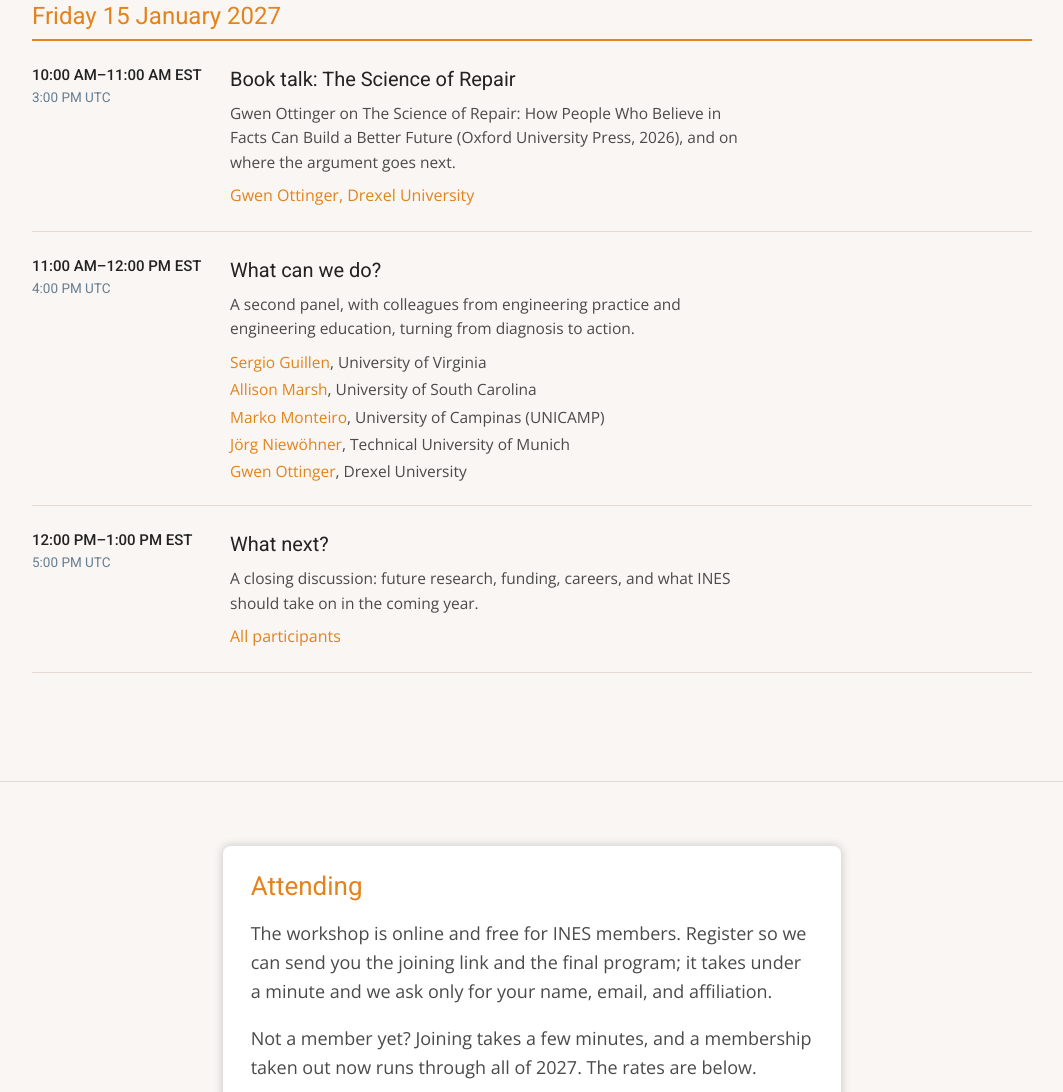
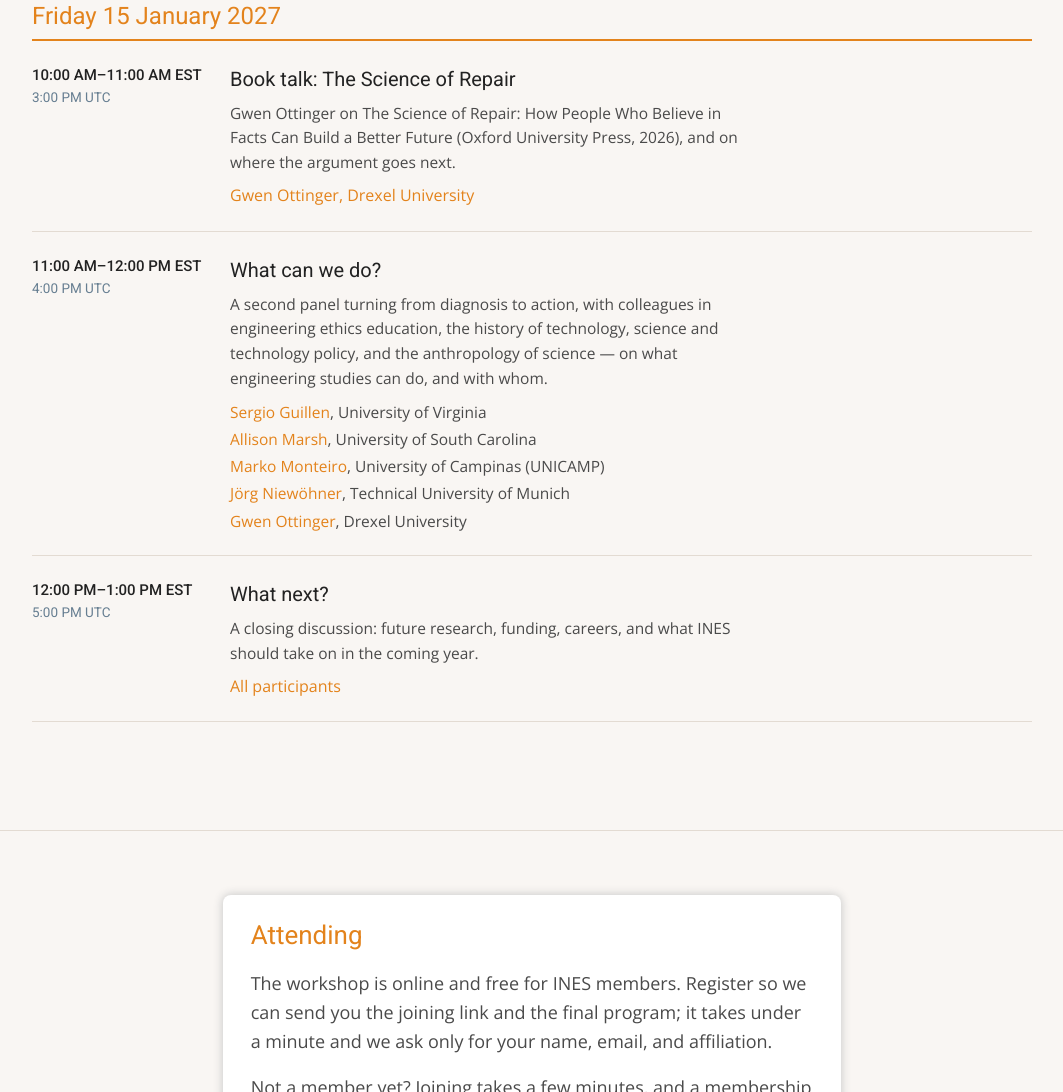
Before and after one commit to rhearty1/ines-workshop-2027, a plain HTML site: page index.html in a window 1280 px wide. Shown: the part 2395-3487 px from the top of the page, without its empty margins (108-1171 px from the left). Drawn offline with nearby package versions, Linux system fonts and the light colour scheme.

Commit message:
Session 5: describe the panel we actually assembled
The blurb still promised "colleagues from engineering practice and
engineering education," which was the plan when an IEEE contact was
still possible. It now names the disciplines on the panel: engineering
ethics education (Guillen teaches it and co-directs the Online Ethics
Center), the history of technology (Marsh), science and technology
policy (Monteiro chairs DPCT at UNICAMP), and the anthropology of
science (Niewohner).

All five affiliations verified against institutional pages. Left at
institution level on purpose: four of the five would otherwise read
"Science, Technology and Society" in some form, which makes the list
look monotonous and hides the range the blurb is pointing at.

Co-Authored-By: Claude Opus 5 <noreply@anthropic.com>
Claude-Session: https://claude.ai/code/session_019UqRDaLk933fg4EMiPqAqv

```diff
--- a/index.html
+++ b/index.html
@@ -529,7 +529,7 @@ var PROGRAM = [
       {
         start: "2027-01-15T16:00:00Z", end: "2027-01-15T17:00:00Z",
         title: "What can we do?",
-        blurb: "A second panel, with colleagues from engineering practice and engineering education, turning from diagnosis to action.",
+        blurb: "A second panel turning from diagnosis to action, with colleagues in engineering ethics education, the history of technology, science and technology policy, and the anthropology of science — on what engineering studies can do, and with whom.",
         people: [
           { name: "Sergio Guillen", affil: "University of Virginia" },
           { name: "Allison Marsh", affil: "University of South Carolina" },
```
